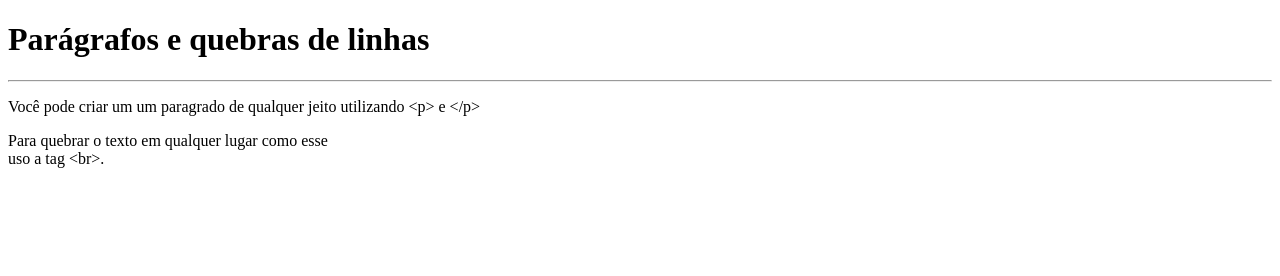
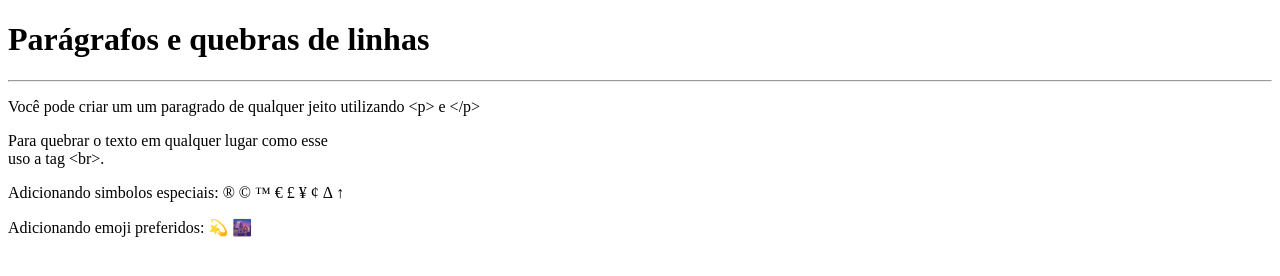
Before and after one commit to JayJjee/HTML-CSS, a plain HTML site: page html-css/exercicios/ex02/index.html in a window 1280 px wide. Drawn offline with Linux system fonts and the light colour scheme.

Commit message:
Simbolos e emojis

```diff
--- a/html-css/exercicios/ex02/index.html
+++ b/html-css/exercicios/ex02/index.html
@@ -14,12 +14,29 @@
         um paragrado de
         qualquer jeito
         utilizando
-        &lt;p&gt; e &lt;/p&gt;
+        &lt;p&gt; e &lt;/p&gt; <!--less than / greater than-->
     </p>
     <p>
         Para quebrar o texto
         em qualquer lugar como esse <br>
         uso a tag &lt;br&gt;.
     </p>
+    <p>
+        Adicionando simbolos especiais:
+        &reg;
+        &copy;
+        &trade;
+        &euro;
+        &pound;
+        &yen;
+        &cent;
+        &Delta;
+        &uarr;
+    </p>
+    <p>
+        Adicionando emoji preferidos:
+        &#x1F4AB;
+        &#x1F306;
+    </p>
 </body>
 </html>
```
